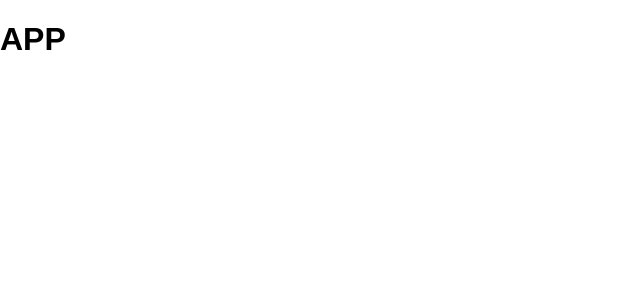
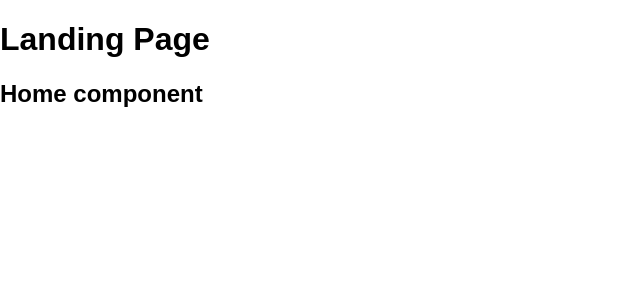
Before and after one commit to chingu-voyage3/geckos-23, a React (Create React App) app in the folder quizilla/: page /home in a window 1280 px wide. Shown: the top 300 px of the page, without its empty margins (0-640 px from the left). Built offline with nearby package versions, Linux system fonts and the light colour scheme.

Commit message:
try React router v-4

```diff
--- /dev/null
+++ b/quizilla/src/component/home/Home.js
@@ -0,0 +1,7 @@
+import React from 'react';
+
+export const Home = (props)=>{
+    return(
+        <h2>Home component</h2>
+    );
+}
--- /dev/null
+++ b/quizilla/src/component/landingPage/LandingPage.js
@@ -0,0 +1,7 @@
+import React from 'react';
+
+export const LandingPage=(props)=>{
+    return(
+        <h1>Landing Page</h1>
+    );
+}
--- a/quizilla/src/index.js
+++ b/quizilla/src/index.js
@@ -2,7 +2,22 @@ import React from 'react';
 import ReactDOM from 'react-dom';
 import './index.css';
 import App from './App';
+import {Home} from './component/home/Home';
+import {LandingPage} from './component/landingPage/LandingPage';
 import registerServiceWorker from './registerServiceWorker';
+import { BrowserRouter  as Router, Route  } from 'react-router-dom';
 
-ReactDOM.render(<App />, document.getElementById('root'));
+
+const Routes =(
+        <Router>
+            <div>
+                <Route exact path="/" component={App}/>
+                <Route component={LandingPage}/>
+                <Route path="/home" component={Home}/>
+           </div>
+        </Router>
+    );
+
+
+ReactDOM.render(Routes, document.getElementById('root'));
 registerServiceWorker();
```
